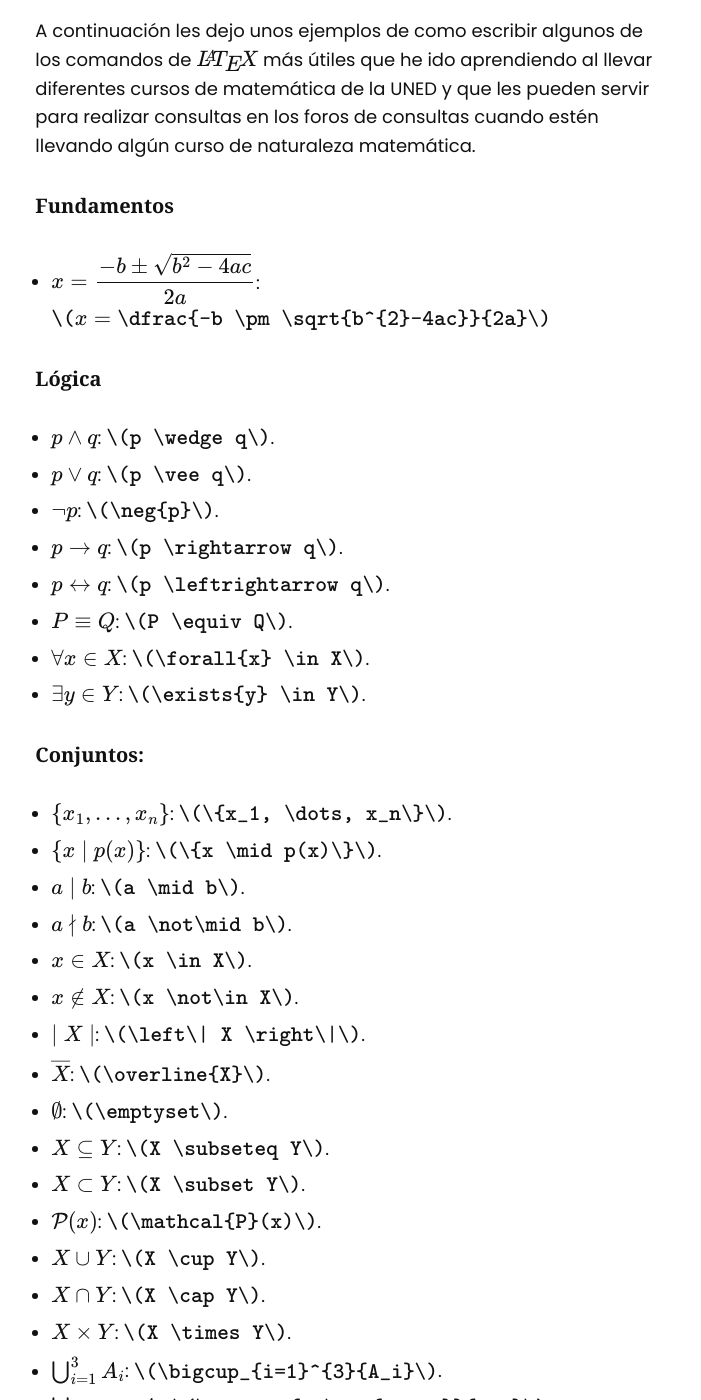
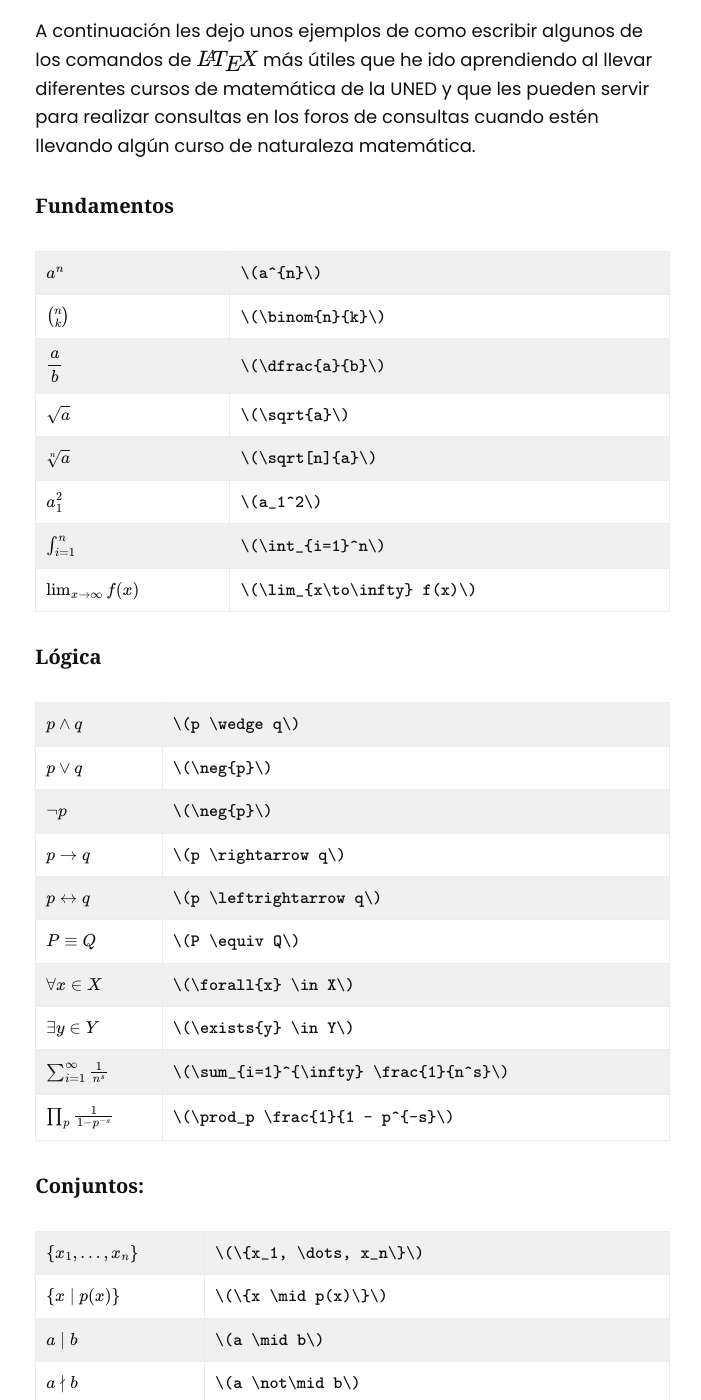
Before and after one commit to asoesem/asoesem.github.io, a Jekyll site: the page built from _posts/2023-12-07-latex-en-foro-de-consultas.md, in a window 1280 px wide and 1400 px high, scrolled down 2768 px. Shown: the whole window, without its empty margins (454-1155 px from the left). Built offline with Jekyll 4.4.1, drawn with Linux system fonts in a browser that asks for light colours; some of the changed text lies outside the part shown.

Commit message:
Changes latex examples to a table display

```diff
--- a/_posts/2023-12-07-latex-en-foro-de-consultas.md
+++ b/_posts/2023-12-07-latex-en-foro-de-consultas.md
@@ -46,77 +46,89 @@
 
 #### Fundamentos
 
-* $$x=\dfrac{-b \pm \sqrt{b^{2}-4ac}}{2a}$$: $$\texttt{\\}\texttt{(} x=\texttt{\\dfrac{-b \\pm \\sqrt{b^{2}-4ac}}{2a}} \texttt{\\}\texttt{)}$$
+| $$a^{n}$$                  | $$\texttt{\\}\texttt{(}\texttt{a^\{n\}}\texttt{\\}\texttt{)}$$                     |
+| $$\binom{n}{k}$$           | $$\texttt{\\}\texttt{(}\texttt{\\binom\{n\}\{k\}}\texttt{\\}\texttt{)}$$           |
+| $$\dfrac{a}{b}$$           | $$\texttt{\\}\texttt{(}\texttt{\\dfrac\{a\}\{b\}}\texttt{\\}\texttt{)}$$           |
+| $$\sqrt{a}$$               | $$\texttt{\\}\texttt{(}\texttt{\\sqrt\{a\}}\texttt{\\}\texttt{)}$$                 |
+| $$\sqrt[n]{a}$$            | $$\texttt{\\}\texttt{(}\texttt{\\sqrt[n]\{a\}}\texttt{\\}\texttt{)}$$              |
+| $$a_1^2$$                  | $$\texttt{\\}\texttt{(}\texttt{a_1^2}\texttt{\\}\texttt{)}$$                       |
+| $$\int_{i=1}^n$$           | $$\texttt{\\}\texttt{(}\texttt{\\int_\{i=1\}^n}\texttt{\\}\texttt{)}$$             |
+| $$\lim_{x\to\infty} f(x)$$ | $$\texttt{\\}\texttt{(}\texttt{\\lim_\{x\\to\\infty\} f(x)}\texttt{\\}\texttt{)}$$ |
+
+
 
 #### Lógica
 
-* $$p \wedge q$$:  $$\texttt{\\}\texttt{(} \texttt{p \wedge q} \texttt{\\}\texttt{)}$$.
-* $$p \vee q$$: $$\texttt{\\}\texttt{(} \texttt{p \vee q} \texttt{\\}\texttt{)}$$.
-* $$\neg{p}$$:  $$\texttt{\\}\texttt{(}\texttt{\\neg{p}}\texttt{\\}\texttt{)}$$.
-* $$p \rightarrow q$$: $$\texttt{\\}\texttt{(}\texttt{p \rightarrow q}\texttt{\\}\texttt{)}$$.
-* $$p \leftrightarrow q$$: $$\texttt{\\}\texttt{(}\texttt{p \leftrightarrow q}\texttt{\\}\texttt{)}$$.
-* $$P \equiv Q$$: $$\texttt{\\}\texttt{(}\texttt{P \\equiv Q}\texttt{\\}\texttt{)}$$.
-* $$\forall{x} \in X$$: $$\texttt{\\}\texttt{(}\texttt{\\forall{x} \\in X}\texttt{\\}\texttt{)}$$.
-* $$\exists{y} \in Y$$: $$\texttt{\\}\texttt{(}\texttt{\\exists{y} \\in Y}\texttt{\\}\texttt{)}$$.
+| $$p \wedge q$$                        | $$\texttt{\\}\texttt{(} \texttt{p \wedge q} \texttt{\\}\texttt{)}$$                                   |
+| $$p \vee q$$                          | $$\texttt{\\}\texttt{(}\texttt{\\neg{p}}\texttt{\\}\texttt{)}$$                                       |
+| $$\neg{p}$$                           | $$\texttt{\\}\texttt{(}\texttt{\\neg{p}}\texttt{\\}\texttt{)}$$                                       |
+| $$p \rightarrow q$$                   | $$\texttt{\\}\texttt{(}\texttt{p \rightarrow q}\texttt{\\}\texttt{)}$$                                |
+| $$p \leftrightarrow q$$               | $$\texttt{\\}\texttt{(}\texttt{p \leftrightarrow q}\texttt{\\}\texttt{)}$$                            |
+| $$P \equiv Q$$                        | $$\texttt{\\}\texttt{(}\texttt{P \\equiv Q}\texttt{\\}\texttt{)}$$                                    |
+| $$\forall{x} \in X$$                  | $$\texttt{\\}\texttt{(}\texttt{\\forall{x} \\in X}\texttt{\\}\texttt{)}$$                             |
+| $$\exists{y} \in Y$$                  | $$\texttt{\\}\texttt{(}\texttt{\\exists{y} \\in Y}\texttt{\\}\texttt{)}$$                             |
+| $$\sum_{i=1}^{\infty} \frac{1}{n^s}$$ | $$\texttt{\\}\texttt{(} \texttt{\\sum_\{i=1\}^\{\\infty\} \\frac\{1\}\{n^s\}} \texttt{\\}\texttt{)}$$ |
+| $$\prod_p \frac{1}{1 - p^{-s}}$$      | $$\texttt{\\}\texttt{(} \texttt{\\prod_p \\frac\{1\}\{1 - p^\{-s\}}\texttt{\\}\texttt{)}$$                                   |
 
 #### Conjuntos:
 
-* $$\{x_1,\dots,x_n\}$$: $$\texttt{\\}\texttt{(}\texttt{\\{x_1, \dots, x_n\\}}\texttt{\\}\texttt{)}$$.
-* $$\{x \mid p(x)\}$$: $$\texttt{\\}\texttt{(}\texttt{\\{x \mid p(x)\\}}\texttt{\\}\texttt{)}$$.
-* $$a \mid b$$: $$\texttt{\\}\texttt{(}\texttt{a \\mid b}\texttt{\\}\texttt{)}$$.
-* $$a \not\mid b$$: $$\texttt{\\}\texttt{(}\texttt{a \\not\\mid b}\texttt{\\}\texttt{)}$$.
-* $$x \in X$$: $$\texttt{\\}\texttt{(}\texttt{x \\in X}\texttt{\\}\texttt{)}$$.
-* $$x \not\in X$$: $$\texttt{\\}\texttt{(}\texttt{x \\not\\in X}\texttt{\\}\texttt{)}$$.
-* $$\mid X \mid$$: $$\texttt{\\}\texttt{(}\texttt{\left\| X \right\|}\texttt{\\}\texttt{)}$$.
-* $$\overline{X}$$: $$\texttt{\\}\texttt{(}\texttt{\\overline{X}}\texttt{\\}\texttt{)}$$.
-* $$\emptyset$$: $$\texttt{\\}\texttt{(}\texttt{\\emptyset}\texttt{\\}\texttt{)}$$.
-* $$X \subseteq Y$$: $$\texttt{\\}\texttt{(}\texttt{X \\subseteq Y}\texttt{\\}\texttt{)}$$.
-* $$X \subset Y$$: $$\texttt{\\}\texttt{(}\texttt{X \\subset Y}\texttt{\\}\texttt{)}$$.
-* $$\mathcal{P}(x)$$: $$\texttt{\\}\texttt{(}\texttt{\\mathcal{P}(x)}\texttt{\\}\texttt{)}$$.
-* $$X \cup Y$$: $$\texttt{\\}\texttt{(}\texttt{X \\cup Y}\texttt{\\}\texttt{)}$$.
-* $$X \cap Y$$: $$\texttt{\\}\texttt{(}\texttt{X \\cap Y}\texttt{\\}\texttt{)}$$.
-* $$X \times Y$$: $$\texttt{\\}\texttt{(}\texttt{X \\times Y}\texttt{\\}\texttt{)}$$.
-* $$\bigcup_{i=1}^{3}{A_i}$$: $$\texttt{\\}\texttt{(}\texttt{\\bigcup_{i=1}^{3}{A_i}}\texttt{\\}\texttt{)}$$.
-* $$\bigcup_{i \in \{1,2,3\}}{A_i}$$: $$\texttt{\\}\texttt{(}\texttt{\\bigcup_{i \\in \{1,2,3\}}{A_i}}\texttt{\\}\texttt{)}$$.
-* $$\bigcap_{i=1}^{3}{A_i}$$: $$\texttt{\\}\texttt{(}\texttt{\\bigcap_{i=1}^{3}{A_i}}\texttt{\\}\texttt{)}$$.
-* $$\bigcap_{i \in \{1,2,3\}}{A_i}$$: $$\texttt{\\}\texttt{(}\texttt{\\bigcap_{i \\in \{1,2,3\}}{A_i}}\texttt{\\}\texttt{)}$$.
-* $$(x,y)$$: $$\texttt{\\}\texttt{(}\texttt{(x,y)}\texttt{\\}\texttt{)}$$.
-* $$(x_1,\dots,y_n)$$: $$\texttt{\\}\texttt{(}\texttt{(x_1, \dots, y_n)}\texttt{\\}\texttt{)}$$.
-* $$\mathbb{N}$$: $$\texttt{\\}\texttt{(}\texttt{\\mathbb{N}}\texttt{\\}\texttt{)}$$.
-* $$\mathbb{Z}$$: $$\texttt{\\}\texttt{(}\texttt{\\mathbb{Z}}\texttt{\\}\texttt{)}$$.
-* $$\mathbb{Q}$$: $$\texttt{\\}\texttt{(}\texttt{\\mathbb{Q}}\texttt{\\}\texttt{)}$$.
-* $$\mathbb{R}$$: $$\texttt{\\}\texttt{(}\texttt{\\mathbb{R}}\texttt{\\}\texttt{)}$$.
+| $$\{x_1,\dots,x_n\}$$              | $$\texttt{\\}\texttt{(}\texttt{\\{x_1, \dots, x_n\\}}\texttt{\\}\texttt{)}$$            |
+| $$\{x \mid p(x)\}$$                | $$\texttt{\\}\texttt{(}\texttt{\\{x \mid p(x)\\}}\texttt{\\}\texttt{)}$$                |
+| $$a \mid b$$                       | $$\texttt{\\}\texttt{(}\texttt{a \\mid b}\texttt{\\}\texttt{)}$$                        |
+| $$a \not\mid b$$                   | $$\texttt{\\}\texttt{(}\texttt{a \\not\\mid b}\texttt{\\}\texttt{)}$$                   |
+| $$x \in X$$                        | $$\texttt{\\}\texttt{(}\texttt{x \\in X}\texttt{\\}\texttt{)}$$                         |
+| $$x \not\in X$$                    | $$\texttt{\\}\texttt{(}\texttt{x \\not\\in X}\texttt{\\}\texttt{)}$$                    |
+| $$\mid X \mid$$                    | $$\texttt{\\}\texttt{(}\texttt{\left\| X \right\|}\texttt{\\}\texttt{)}$$               |
+| $$\overline{X}$$                   | $$\texttt{\\}\texttt{(}\texttt{\\overline{X}}\texttt{\\}\texttt{)}$$                    |
+| $$\emptyset$$                      | $$\texttt{\\}\texttt{(}\texttt{\\emptyset}\texttt{\\}\texttt{)}$$                       |
+| $$X \subseteq Y$$                  | $$\texttt{\\}\texttt{(}\texttt{X \\subseteq Y}\texttt{\\}\texttt{)}$$                   |
+| $$X \subset Y$$                    | $$\texttt{\\}\texttt{(}\texttt{X \\subset Y}\texttt{\\}\texttt{)}$$                     |
+| $$\mathcal{P}(x)$$                 | $$\texttt{\\}\texttt{(}\texttt{\\mathcal{P}(x)}\texttt{\\}\texttt{)}$$                  |
+| $$X \cup Y$$                       | $$\texttt{\\}\texttt{(}\texttt{X \\cup Y}\texttt{\\}\texttt{)}$$                        |
+| $$X \cap Y$$                       | $$\texttt{\\}\texttt{(}\texttt{X \\cap Y}\texttt{\\}\texttt{)}$$                        |
+| $$X \times Y$$                     | $$\texttt{\\}\texttt{(}\texttt{X \\times Y}\texttt{\\}\texttt{)}$$                      |
+| $$\bigcup_{i=1}^{3}{A_i}$$         | $$\texttt{\\}\texttt{(}\texttt{\\bigcup_{i=1}^{3}{A_i}}\texttt{\\}\texttt{)}$$          |
+| $$\bigcup_{i \in \{1,2,3\}}{A_i}$$ | $$\texttt{\\}\texttt{(}\texttt{\\bigcup_{i \\in \{1,2,3\}}{A_i}}\texttt{\\}\texttt{)}$$ |
+| $$\bigcap_{i=1}^{3}{A_i}$$         | $$\texttt{\\}\texttt{(}\texttt{\\bigcap_{i=1}^{3}{A_i}}\texttt{\\}\texttt{)}$$          |
+| $$\bigcap_{i \in \{1,2,3\}}{A_i}$$ | $$\texttt{\\}\texttt{(}\texttt{\\bigcap_{i \\in \{1,2,3\}}{A_i}}\texttt{\\}\texttt{)}$$ |
+| $$(x,y)$$                          | $$\texttt{\\}\texttt{(}\texttt{(x,y)}\texttt{\\}\texttt{)}$$                            |
+| $$(x_1,\dots,y_n)$$                | $$\texttt{\\}\texttt{(}\texttt{(x_1, \dots, y_n)}\texttt{\\}\texttt{)}$$                |
+| $$\mathbb{N}$$                     | $$\texttt{\\}\texttt{(}\texttt{\\mathbb{N}}\texttt{\\}\texttt{)}$$                      |
+| $$\mathbb{Z}$$                     | $$\texttt{\\}\texttt{(}\texttt{\\mathbb{Z}}\texttt{\\}\texttt{)}$$                      |
+| $$\mathbb{Q}$$                     | $$\texttt{\\}\texttt{(}\texttt{\\mathbb{Q}}\texttt{\\}\texttt{)}$$                      |
+| $$\mathbb{R}$$                     | $$\texttt{\\}\texttt{(}\texttt{\\mathbb{R}}\texttt{\\}\texttt{)}$$                      |
 
 #### Relaciones:
 
-* $${}_{a}\mathfrak{R}_{b}$$: $$\texttt{\\}\texttt{(}\texttt{\{\}_\{a\}\\mathfrak\{R\}_\{b\}}\texttt{\\}\texttt{)}$$.
-* $$[x]$$: $$\texttt{\\}\texttt{(}\texttt{[x]}\texttt{\\}\texttt{)}$$.
-* $$\mathfrak{R}^{-1}$$: $$\texttt{\\}\texttt{(}\texttt{\\mathfrak\{R\}^\{-1\}}\texttt{\\}\texttt{)}$$.
-* $$\mathfrak{R}_1 \circ \mathfrak{R}_2$$: $$\texttt{\\}\texttt{(}\texttt{\\mathfrak\{R\}_1 \\circ \\mathfrak\{R\}_2}\texttt{\\}\texttt{)}$$.
+| $${}_{a}\mathfrak{R}_{b}$$              | $$\texttt{\\}\texttt{(}\texttt{\{\}_\{a\}\\mathfrak\{R\}_\{b\}}\texttt{\\}\texttt{)}$$            |
+| $$[x]$$                                 | $$\texttt{\\}\texttt{(}\texttt{[x]}\texttt{\\}\texttt{)}$$                                        |
+| $$\mathfrak{R}^{-1}$$                   | $$\texttt{\\}\texttt{(}\texttt{\\mathfrak\{R\}^\{-1\}}\texttt{\\}\texttt{)}$$                     |
+| $$\mathfrak{R}_1 \circ \mathfrak{R}_2$$ | $$\texttt{\\}\texttt{(}\texttt{\\mathfrak\{R\}_1 \\circ \\mathfrak\{R\}_2}\texttt{\\}\texttt{)}$$ |
+
 
 #### Funciones
 
-* $$f(x)$$: $$\texttt{\\}\texttt{(}\texttt{f(x)}\texttt{\\}\texttt{)}$$.
-* $$f:X \to Y$$: $$\texttt{\\}\texttt{(}\texttt{f:X \\to Y}\texttt{\\}\texttt{)}$$.
-* $$f \circ g$$: $$\texttt{\\}\texttt{(}\texttt{f \\circ g}\texttt{\\}\texttt{)}$$.
-* $$f^{-1}$$: $$\texttt{\\}\texttt{(}\texttt{f^{-1}}\texttt{\\}\texttt{)}$$.
+| $$f(x)$$      | $$\texttt{\\}\texttt{(}\texttt{f(x)}\texttt{\\}\texttt{)}$$       |
+| $$f:X \to Y$$ | $$\texttt{\\}\texttt{(}\texttt{f:X \\to Y}\texttt{\\}\texttt{)}$$ |
+| $$f \circ g$$ | $$\texttt{\\}\texttt{(}\texttt{f \\circ g}\texttt{\\}\texttt{)}$$ |
+| $$f^{-1}$$    | $$\texttt{\\}\texttt{(}\texttt{f^{-1}}\texttt{\\}\texttt{)}$$     |
 
 #### Geometría
 
-* $$P,Q,R$$: $$\texttt{\\}\texttt{(}\texttt{P,Q,R}\texttt{\\}\texttt{)}$$.
-* $$\overline{PQ}$$: $$\texttt{\\}\texttt{(}\texttt{\\overline{PQ}}\texttt{\\}\texttt{)}$$.
-* $$\overleftrightarrow{PQ}$$: $$\texttt{\\}\texttt{(}\texttt{\\overleftrightarrow{PQ}}\texttt{\\}\texttt{)}$$.
-* $$\overrightarrow{PQ}$$: $$\texttt{\\}\texttt{(}\texttt{\\overrightarrow{PQ}}\texttt{\\}\texttt{)}$$.
-* $$\angle{ABC}$$: $$\texttt{\\}\texttt{(}\texttt{\\angle{ABC}}\texttt{\\}\texttt{)}$$.
-* $$m\angle{ABC}=r^{\circ}$$: $$\texttt{\\}\texttt{(}\texttt{m\\angle{ABC}^{\\circ}}\texttt{\\}\texttt{)}$$.
-* $$\angle{1}\cong\angle{2}$$: $$\texttt{\\}\texttt{(}\texttt{\\angle{1} \\cong \\angle{2}}\texttt{\\}\texttt{)}$$.
-* $$\triangle{ABC}$$: $$\texttt{\\}\texttt{(}\texttt{\\triangle{ABC}}\texttt{\\}\texttt{)}$$.
-* $$l \perp m$$: $$\texttt{\\}\texttt{(}\texttt{l \\perp m}\texttt{\\}\texttt{)}$$.
-* $$l \parallel m$$: $$\texttt{\\}\texttt{(}\texttt{l \\parallel m}\texttt{\\}\texttt{)}$$.
-* $$l \not\perp m$$: $$\texttt{\\}\texttt{(}\texttt{l \\not\\perp m}\texttt{\\}\texttt{)}$$.
-* $$l \not\parallel m$$: $$\texttt{\\}\texttt{(}\texttt{l \\not\\parallel m}\texttt{\\}\texttt{)}$$.
-* $$\alpha,\beta,\gamma,\theta$$: $$\texttt{\\}\texttt{(}\texttt{\\alpha, \\beta, \\gamma, \\theta}\texttt{\\}\texttt{)}$$.
-* $$\pi$$: $$\texttt{\\}\texttt{(}\texttt{\\pi}\texttt{\\}\texttt{)}$$.
+| $$P,Q,R$$                      | $$\texttt{\\}\texttt{(}\texttt{P,Q,R}\texttt{\\}\texttt{)}$$                             |
+| $$\overline{PQ}$$              | $$\texttt{\\}\texttt{(}\texttt{\\overline{PQ}}\texttt{\\}\texttt{)}$$                    |
+| $$\overleftrightarrow{PQ}$$    | $$\texttt{\\}\texttt{(}\texttt{\\overleftrightarrow{PQ}}\texttt{\\}\texttt{)}$$          |
+| $$\overrightarrow{PQ}$$        | $$\texttt{\\}\texttt{(}\texttt{\\overrightarrow{PQ}}\texttt{\\}\texttt{)}$$              |
+| $$\angle{ABC}$$                | $$\texttt{\\}\texttt{(}\texttt{\\angle{ABC}}\texttt{\\}\texttt{)}$$                      |
+| $$m\angle{ABC}=r^{\circ}$$     | $$\texttt{\\}\texttt{(}\texttt{m\\angle{ABC}^{\\circ}}\texttt{\\}\texttt{)}$$            |
+| $$\angle{1}\cong\angle{2}$$    | $$\texttt{\\}\texttt{(}\texttt{\\angle{1} \\cong \\angle{2}}\texttt{\\}\texttt{)}$$      |
+| $$\triangle{ABC}$$             | $$\texttt{\\}\texttt{(}\texttt{\\triangle{ABC}}\texttt{\\}\texttt{)}$$                   |
+| $$l \perp m$$                  | $$\texttt{\\}\texttt{(}\texttt{l \\perp m}\texttt{\\}\texttt{)}$$                        |
+| $$l \parallel m$$              | $$\texttt{\\}\texttt{(}\texttt{l \\parallel m}\texttt{\\}\texttt{)}$$                    |
+| $$l \not\perp m$$              | $$\texttt{\\}\texttt{(}\texttt{l \\not\\perp m}\texttt{\\}\texttt{)}$$                   |
+| $$l \not\parallel m$$          | $$\texttt{\\}\texttt{(}\texttt{l \\not\\parallel m}\texttt{\\}\texttt{)}$$               |
+| $$\alpha,\beta,\gamma,\theta$$ | $$\texttt{\\}\texttt{(}\texttt{\\alpha, \\beta, \\gamma, \\theta}\texttt{\\}\texttt{)}$$ |
+| $$\pi$$                        | $$\texttt{\\}\texttt{(}\texttt{\\pi}\texttt{\\}\texttt{)}$$                              |
 
 #### Operaciones Multilíneas
 
```
